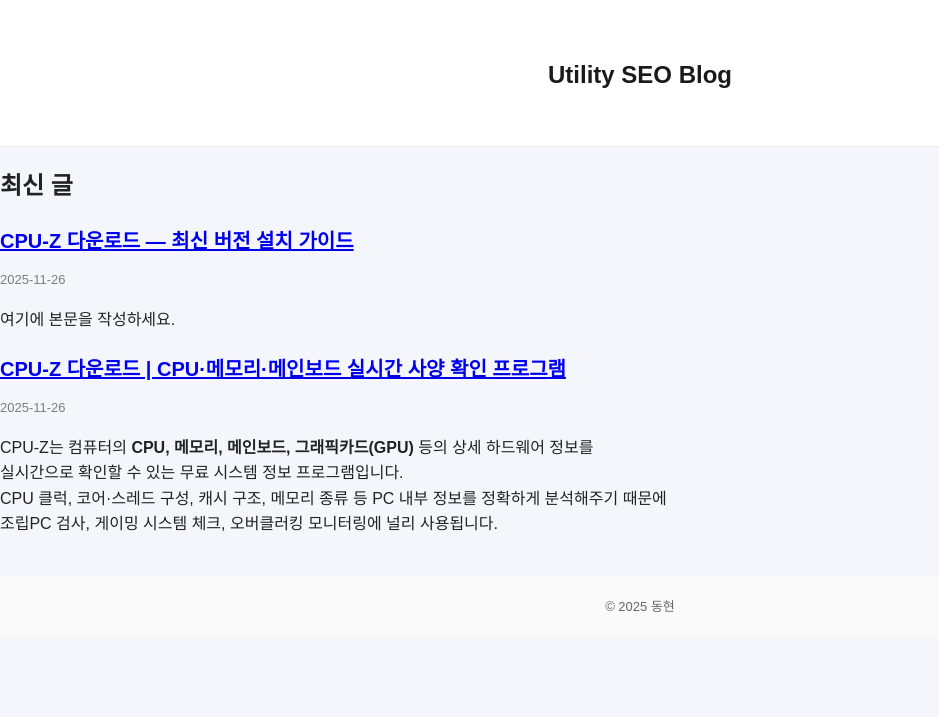
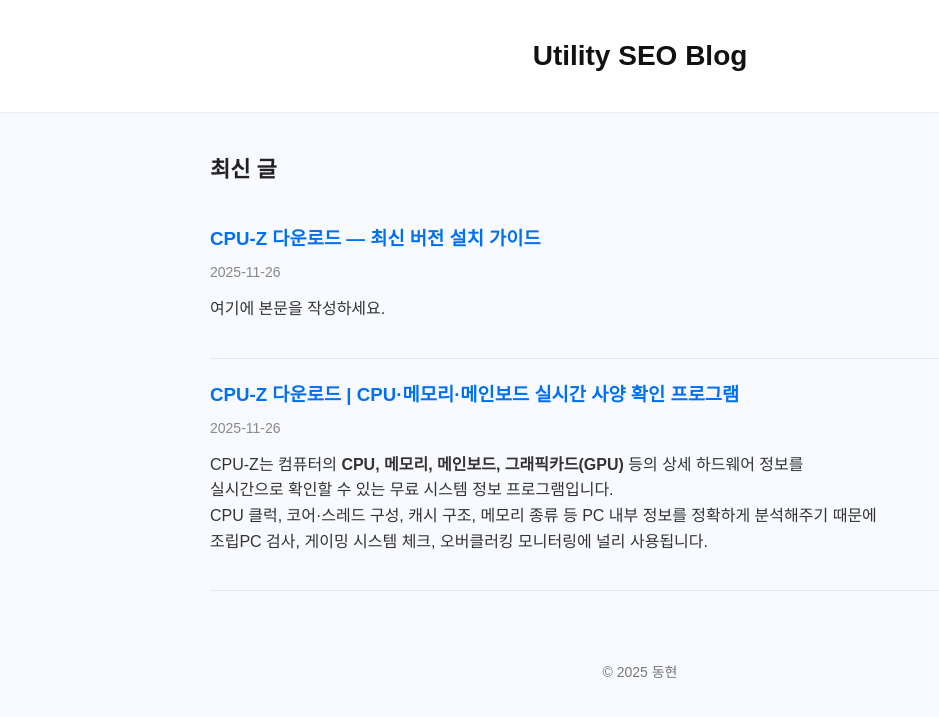
Before and after one commit to rneh10122-cyber/utility, a Jekyll site: the page built from index.md, in a window 1280 px wide. Shown: the top 717 px of the page, without its empty margins (0-939 px from the left). Built offline with Jekyll 4.4.1, drawn with Linux system fonts in a browser that asks for light colours.

Commit message:
Update style.css

```diff
--- a/assets/style.css
+++ b/assets/style.css
@@ -1,104 +1,96 @@
 body {
+  font-family: "Pretendard", "Noto Sans KR", sans-serif;
+  background: #f8faff;
   margin: 0;
-  padding: 0;
-  font-family: 'Pretendard','Noto Sans KR',sans-serif;
-  background: #f4f6fb;
   color: #222;
+}
+
+.container {
+  max-width: 860px;
+  margin: 0 auto;
+  padding: 20px;
+}
+
+/* HEADER */
+.site-header {
+  background: #ffffff;
+  border-bottom: 1px solid #eee;
+  padding: 20px 0;
+}
+
+.site-title {
+  margin: 0;
+  font-size: 28px;
+  text-align: center;
+}
+
+.site-title a {
+  color: #111;
+  text-decoration: none;
+}
+
+/* MAIN */
+.section-title {
+  font-size: 22px;
+  margin-bottom: 20px;
+  font-weight: 700;
+}
+
+.post-list {
+  margin-top: 10px;
+}
+
+.post-item {
+  padding: 20px 0;
+  border-bottom: 1px solid #e4e7eb;
+}
+
+.post-item h3 {
+  margin: 0 0 8px;
+}
+
+.post-item a {
+  text-decoration: none;
+  color: #0070f3;
+  font-weight: 600;
+}
+
+.post-item a:hover {
+  text-decoration: underline;
+}
+
+.post-date {
+  color: #888;
+  font-size: 14px;
+  margin-bottom: 12px;
+}
+
+.post-excerpt {
+  color: #333;
   line-height: 1.6;
 }
 
-.site-header {
-  text-align: center;
-  padding: 26px 0;
-  background: white;
-  border-bottom: 1px solid #ececec;
+/* SINGLE POST */
+.single-post .post-title {
+  font-size: 30px;
+  margin-bottom: 12px;
 }
 
-.site-header h1 a {
-  text-decoration: none;
-  color: #1a1a1a;
-  font-size: 24px;
-  font-weight: 700;
+.single-post .post-date {
+  font-size: 14px;
+  color: #999;
+  margin-bottom: 20px;
 }
 
-.site-content {
-  max-width: 700px;
-  margin: 0 auto;
-  padding: 20px;
-  background: none;
+.single-post .post-body {
+  line-height: 1.7;
+  color: #222;
 }
 
-.post {
-  background: #fff;
-  padding: 26px;
-  border-radius: 14px;
-  box-shadow: 0 4px 12px rgba(0,0,0,0.07);
-}
-
-.post h1 {
-  margin-bottom: 12px;
-  font-size: 26px;
-}
-
-.post-date {
+/* FOOTER */
+.site-footer {
+  text-align: center;
+  padding: 30px 0;
   color: #777;
   font-size: 14px;
-  margin-bottom: 18px;
 }
-
-.post-content p {
-  margin-bottom: 16px;
-  font-size: 17px;
-}
-
-.post-content a {
-  color: #2b76ff;
-  text-decoration: underline;
-}
-
-.post-list {
-  list-style: none;
-  padding: 0;
-}
-
-.post-list li {
-  background: #fff;
-  padding: 20px;
-  margin-bottom: 16px;
-  border-radius: 14px;
-  box-shadow: 0 4px 10px rgba(0,0,0,0.06);
-}
-
-.post-list h3 {
-  font-size: 20px;
-  margin-bottom: 6px;
-}
-
-.post-date {
-  font-size: 13px;
-  color: #7d7d7d;
-  margin-bottom: 8px;
-}
-
-.pagination {
-  text-align: center;
-  margin: 20px 0;
-}
-
-.pagination a {
-  padding: 10px 16px;
-  background: #2b76ff;
-  color: white;
-  text-decoration: none;
-  border-radius: 8px;
-  margin: 0 6px;
-}
-
-.site-footer {
-  text-align: center;
-  padding: 20px;
-  color: #666;
-  font-size: 13px;
-  background: #fafafa;
-  margin-top: 40px;
-}
```
